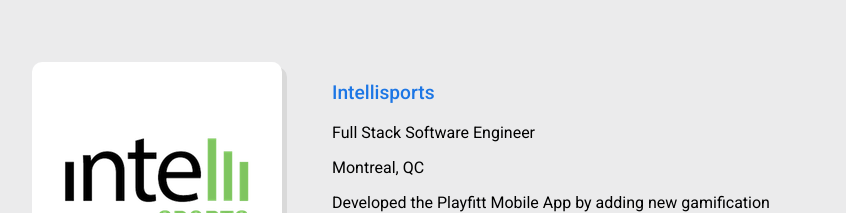
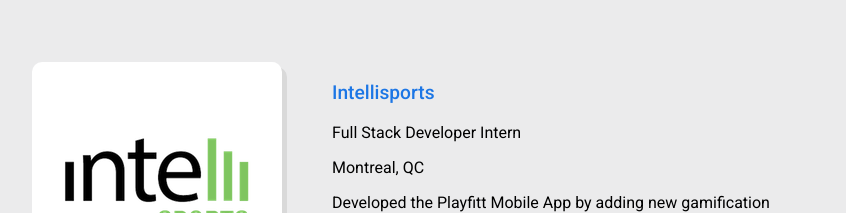
Before and after one commit to LucasHarvey/lucasharvey.me, a React (Create React App) app: page / in a window 1280 px wide. Shown: the part 1620-1833 px from the top of the page, without its empty margins (233-1079 px from the left). Built offline with nearby package versions, Linux system fonts and the light colour scheme.

Commit message:
update job title

```diff
--- a/src/components/Main.js
+++ b/src/components/Main.js
@@ -100,7 +100,7 @@
               image={intellisports}
               alt="Intellisports logo"
               title="Intellisports"
-              subtitle1="Full Stack Software Engineer"
+              subtitle1="Full Stack Developer Intern"
               subtitle2="Montreal, QC"
               description="Developed the Playfitt Mobile App by adding new gamification features to increase user retention. Was responsible for the development of a leveling up
               feature to incentivize long-term user engagement."
```
